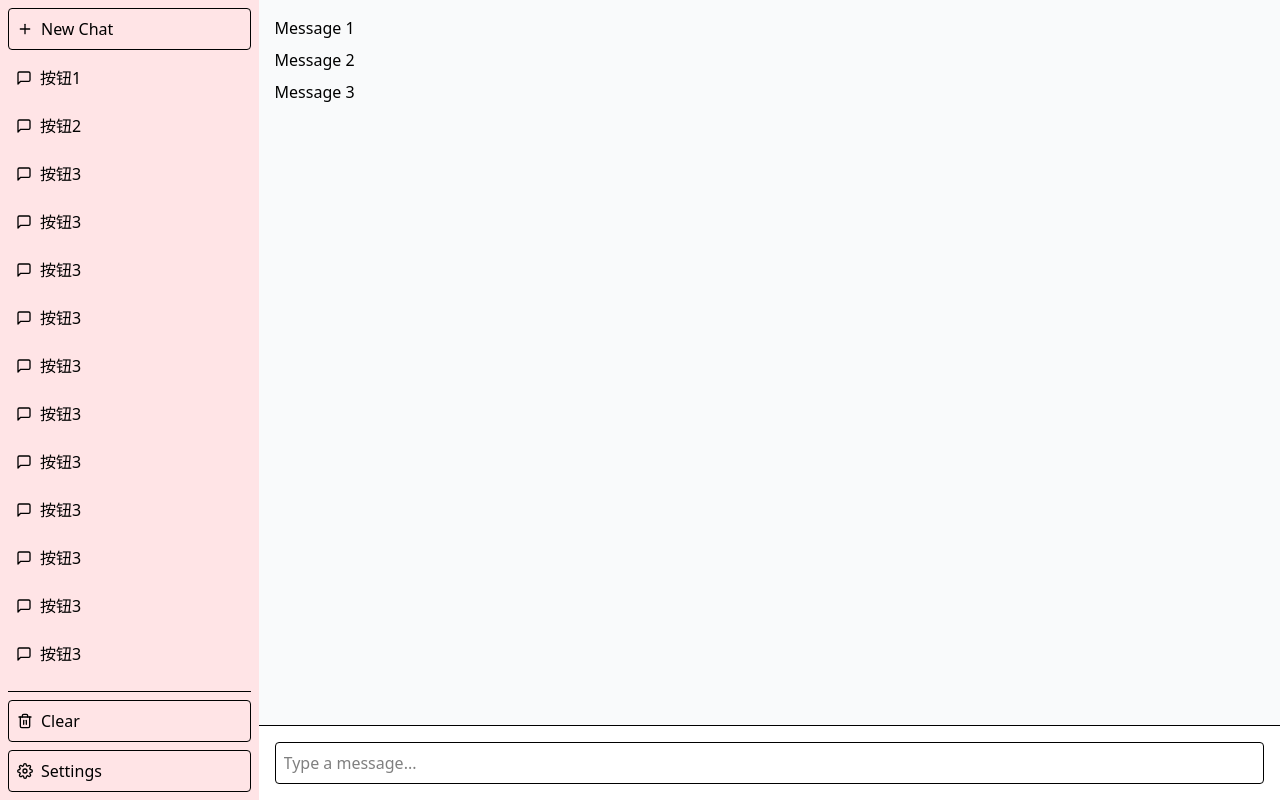
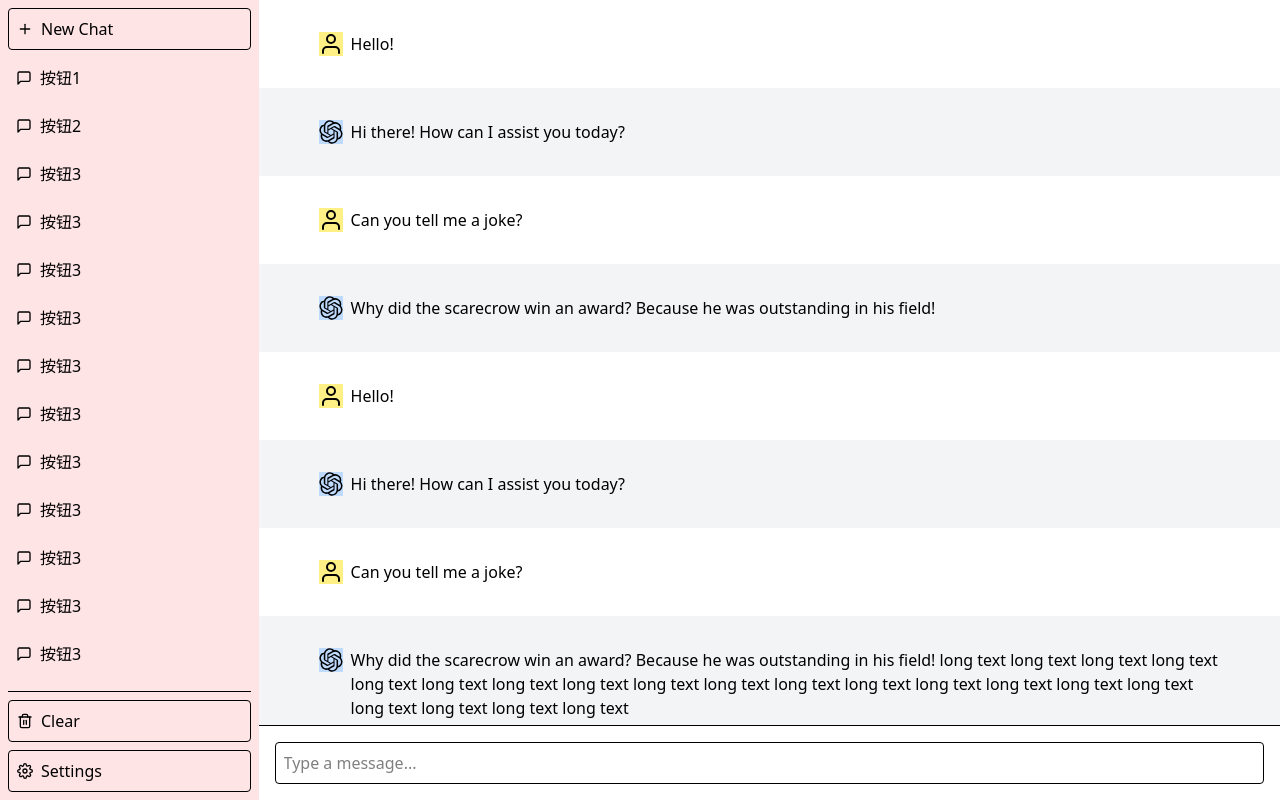
Before and after one commit to aaaabang/GPT-frontend, a React (Vite) app: page / in a window 1280 px wide. Built offline with nearby package versions, Linux system fonts and the light colour scheme.

Commit message:
static msg list

```diff
--- a/src/App.jsx
+++ b/src/App.jsx
@@ -3,8 +3,40 @@ import reactLogo from "./assets/react.svg";
 import viteLogo from "/vite.svg";
 import "./App.css";
 import Sidebar from "./Sidebar";
+import MessageList from "./MessageList";
 // App.jsx
 export default function App() {
+  const messages = [
+    { sender: "user", text: "Hello!" },
+    { sender: "gpt", text: "Hi there! How can I assist you today?" },
+    { sender: "user", text: "Can you tell me a joke?" },
+    {
+      sender: "gpt",
+      text: "Why did the scarecrow win an award? Because he was outstanding in his field!",
+    },
+    { sender: "user", text: "Hello!" },
+    { sender: "gpt", text: "Hi there! How can I assist you today?" },
+    { sender: "user", text: "Can you tell me a joke?" },
+    {
+      sender: "gpt",
+      text: "Why did the scarecrow win an award? Because he was outstanding in his field! long text long text long text long text long text long text long text long text long text long text long text long text long text long text long text long text long text long text long text long text ",
+    },
+    { sender: "user", text: "Hello!" },
+    { sender: "gpt", text: "Hi there! How can I assist you today?" },
+    { sender: "user", text: "Can you tell me a joke?" },
+    {
+      sender: "gpt",
+      text: "Why did the scarecrow win an award? Because he was outstanding in his field!",
+    },
+    { sender: "user", text: "Hello!" },
+    { sender: "gpt", text: "Hi there! How can I assist you today?" },
+    { sender: "user", text: "Can you tell me a joke?" },
+    {
+      sender: "gpt",
+      text: "Why did the scarecrow win an award? Because he was outstanding in his field!",
+    },
+  ];
+
   return (
     <div className="flex w-screen h-screen">
       <div className="flex w-80 h-full p-2 bg-primary ">
@@ -14,11 +46,8 @@ export default function App() {
       {/* 右侧聊天窗口 */}
       <main className="flex w-full flex-col">
         {/* 消息列表（可滚动） */}
-        <section className="flex-1 overflow-auto p-4 bg-gray-50">
-          <div className="mb-2">Message 1</div>
-          <div className="mb-2">Message 2</div>
-          <div className="mb-2">Message 3</div>
-        </section>
+
+        <MessageList messages={messages} />
 
         {/* 底部输入区 */}
         <footer className="p-4 border-t">
--- a/src/MessageList.jsx
+++ b/src/MessageList.jsx
@@ -1,12 +1,34 @@
 import React from "react";
+import userIcon from "./assets/user.svg";
+import gptIcon from "./assets/gpt.svg";
+
+//MessageItem component
+function MessageItem({ sender, text }) {
+  let item = null;
+  if (sender === "user") {
+    item = (
+      <div className="flex bg-white w-full px-15 py-8">
+        <img src={userIcon} alt="user" className="w-6 h-6 mr-2 bg-yellow-200" />
+        <span className="flex-1">{text}</span>
+      </div>
+    );
+  } else {
+    item = (
+      <div className="flex bg-gray-100 px-15 py-8">
+        <img src={gptIcon} alt="gpt" className="w-6 h-6 mr-2 bg-blue-200" />
+        <span className="flex-1">{text}</span>
+      </div>
+    );
+  }
+
+  return item;
+}
 
 function MessageList({ messages }) {
   return (
-    <div className="message-list">
+    <div className="flex-1 min-h-0 overflow-auto flex flex-col">
       {messages.map((msg, index) => (
-        <div key={index} className="message">
-          <strong>{msg.sender}:</strong> {msg.text}
-        </div>
+        <MessageItem key={index} sender={msg.sender} text={msg.text} />
       ))}
     </div>
   );
```
